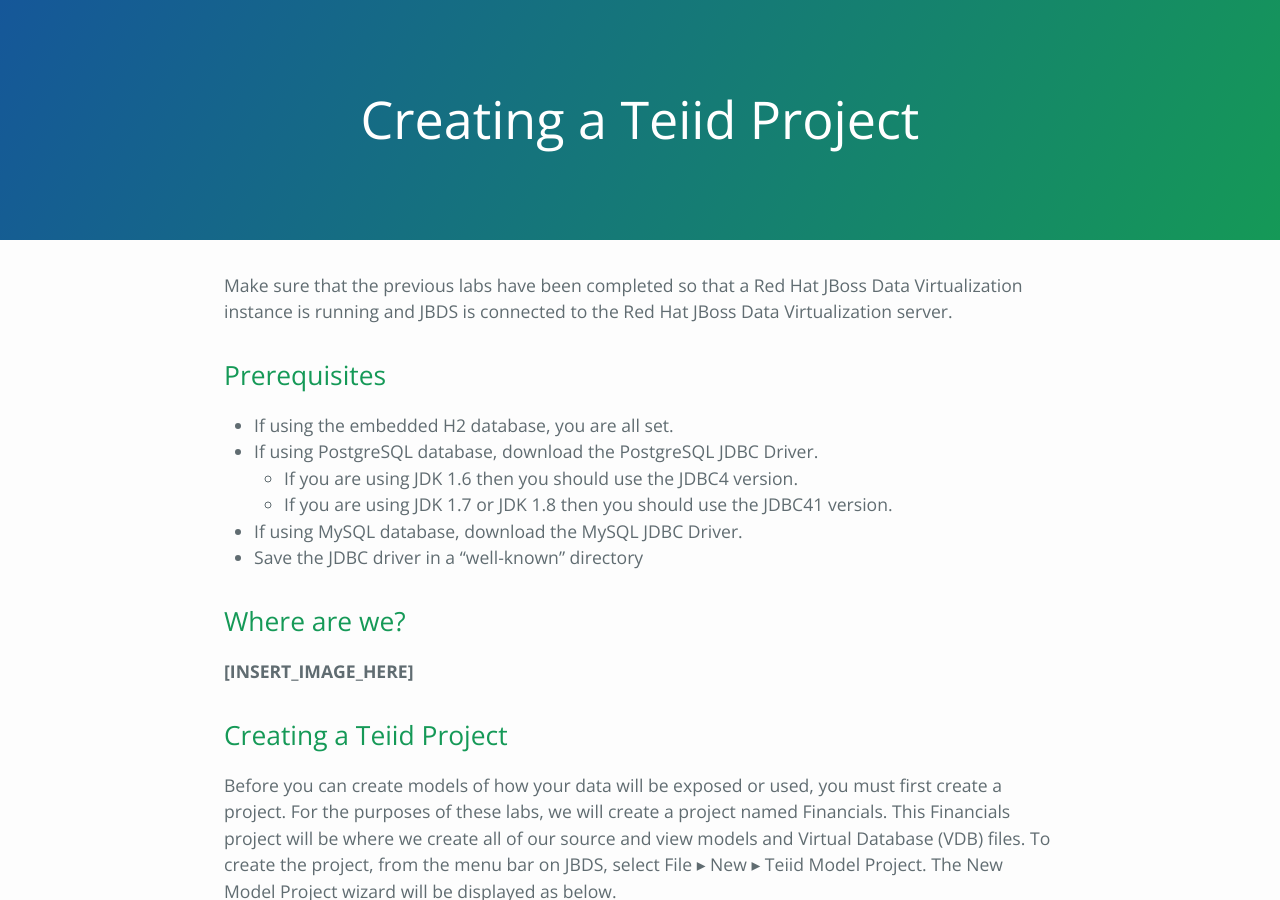
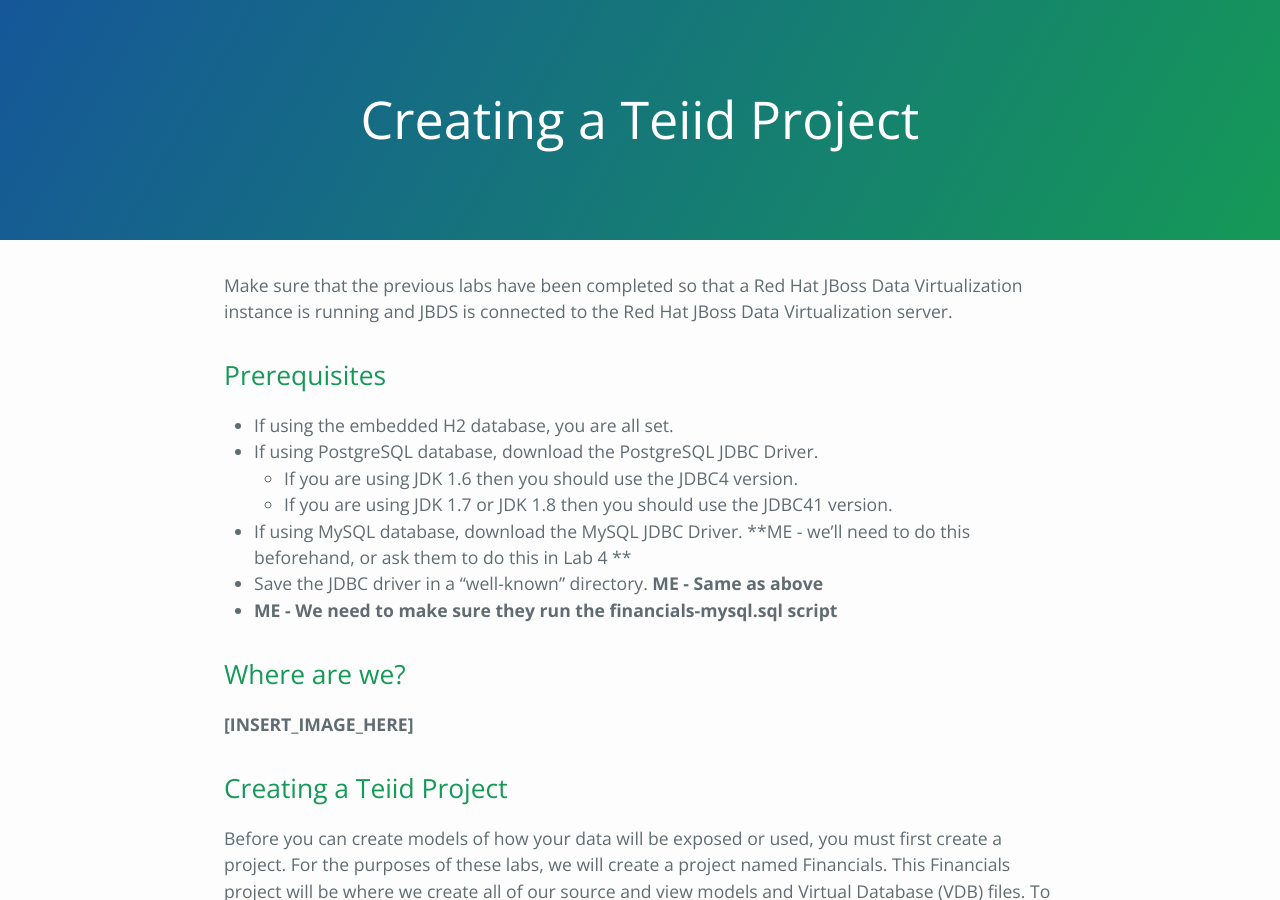
Before and after one commit to epe105/jboss-workshops, a Jekyll site: the page built from www/jdv/07-module.md, in a window 1280 px wide and 900 px high. Built offline with Jekyll 4.4.1, drawn with Linux system fonts in a browser that asks for light colours; emoji names are drawn with the system emoji font.

Commit message:
Initial recommendations for document

```diff
--- a/www/jdv/07-module.md
+++ b/www/jdv/07-module.md
@@ -11,8 +11,10 @@
 - If using PostgreSQL database, download the PostgreSQL JDBC Driver.
   - If you are using JDK 1.6 then you should use the JDBC4 version.
   - If you are using JDK 1.7 or JDK 1.8 then you should use the JDBC41 version.
-- If using MySQL database, download the MySQL JDBC Driver.
-- Save the JDBC driver in a "well-known" directory
+- If using MySQL database, download the MySQL JDBC Driver. **ME - we'll need to do this beforehand, or ask them to do this in Lab 4 **
+- Save the JDBC driver in a "well-known" directory.  **ME - Same as above**
+- **ME - We need to make sure they run the financials-mysql.sql script**
+
 
 ## Where are we?
 
```
